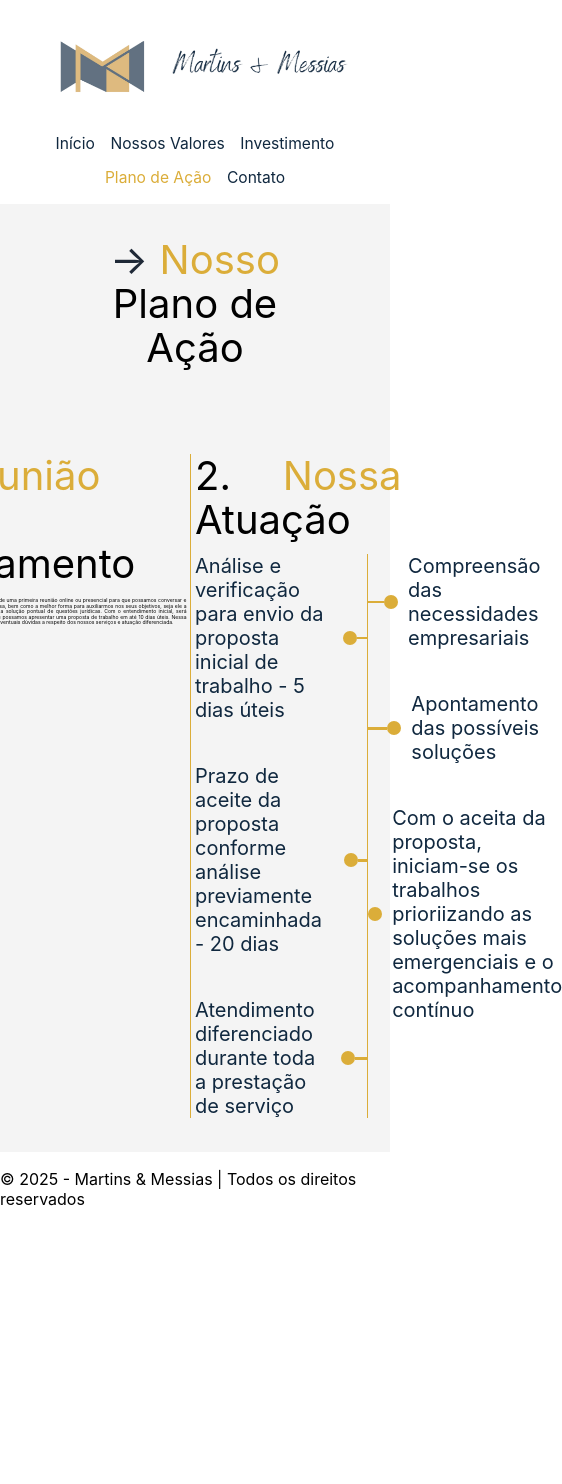
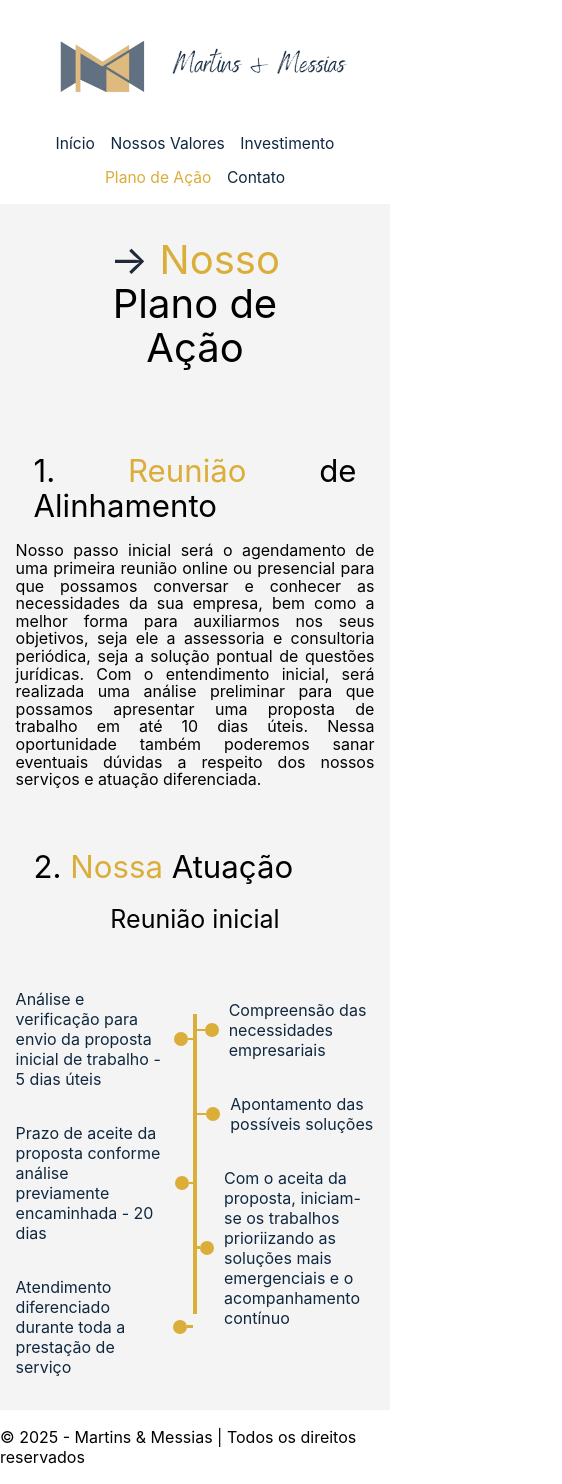
Before and after one commit to devthiagogomes/MartinsMessias, a React (Create React App) app: page /plano-de-acao in a window 390 px wide. Shown: the whole page, 562 px wide, since content can reach past the window. Before the commit the page ends 1226 px from the top, so only its background shows below. Built offline with nearby package versions, Linux system fonts and the light colour scheme.

Commit message:
fixed action plan

```diff
--- a/public/index.html
+++ b/public/index.html
@@ -7,7 +7,7 @@
     <meta name="theme-color" content="#000000" />
     <meta
       name="description"
-      content="Web site created using create-react-app"
+      content="Recuperação de crédito tributário"
     />
     <link rel="apple-touch-icon" href="%PUBLIC_URL%/logo192.png" />
     <!--
--- a/src/css/Action-Plan-Page.css
+++ b/src/css/Action-Plan-Page.css
@@ -64,11 +64,19 @@
   display: flex;
 }
 
+.upper-tree{
+  display: flex;
+  flex-direction: column;
+  text-align: center;
+  gap: 2vh;
+}
+
 .left-wing{
   display: flex;
   flex-direction: column;
   width: 50%;
   gap: 5vh;
+  margin-top: 4.5vh;
 }
 
 .right-wing{
@@ -113,7 +121,7 @@
 
 .ball-line{
   height: 0.3vh;
-  width: 30%;
+  width: 15%;
   background-color: #dbad39;
 }
 
@@ -121,3 +129,65 @@
   width: 0.3vw;
   background-color: #dbad39;
 }
+
+.spacer-mobile{
+    display: none;
+}
+
+.initial-meeting{
+  font-size: clamp(25px, 1vw, 100px);
+  font-family: 'Inter', serif;
+}
+
+@media (max-width: 768px) {
+  .title, .sub-title {
+    width: 90%;
+    font-size: clamp(30px, 8vw, 50px);
+  }
+
+  .action-plan {
+    font-size: 16px;
+  }
+
+  .tree {
+    flex-direction: row;
+    align-items: center;
+  }
+
+  .left-wing,
+  .right-wing {
+    width: 100%;
+    gap: 4vh;
+  }
+
+  .investment-plan {
+    flex-direction: column;
+    width: 100%;
+  }
+
+  .planning-meeting {
+    width: 100%;
+    gap: 5vw;
+    align-items: center;
+    text-align: justify;
+  }
+
+  .ball-line {
+    width: 10%;
+  }
+
+  .ball-text {
+    font-size: 16px;
+  }
+  .spacer-mobile{
+    display: block;
+    height: 5vh;
+  }
+
+.ball-center-divider {
+  width: 2.3vw;
+  background-color: #dbad39;
+  height: 100%;
+  min-height: 300px;
+}
+}
--- a/src/pages/ActionPlanPage.js
+++ b/src/pages/ActionPlanPage.js
@@ -20,28 +20,45 @@ export default function ActionPlanPage() {
       <Space height={10}></Space>
       <div className="investment-plan">
         <div className="planning-meeting">
-          <div className="sub-title">1.<span className="highlight"> Reunião</span> de Alinhamento </div>
+          <div className="sub-title">
+            1.<span className="highlight"> Reunião</span> de Alinhamento{" "}
+          </div>
           <div className="action-plan">
-            Nosso passo inicial será o agendamento de uma primeira reunião online ou presencial para que possamos conversar e conhecer as necessidades da sua empresa, bem como a melhor forma para auxiliarmos nos seus objetivos, seja ele a assessoria e consultoria periódica, seja a solução pontual de questões jurídicas.
-            Com o entendimento inicial, será realizada uma análise preliminar para que possamos apresentar uma proposta de trabalho em até 10 dias úteis.
-            Nessa oportunidade também poderemos sanar eventuais dúvidas a respeito dos nossos serviços e atuação diferenciada.
+            Nosso passo inicial será o agendamento de uma primeira reunião
+            online ou presencial para que possamos conversar e conhecer as
+            necessidades da sua empresa, bem como a melhor forma para
+            auxiliarmos nos seus objetivos, seja ele a assessoria e consultoria
+            periódica, seja a solução pontual de questões jurídicas. Com o
+            entendimento inicial, será realizada uma análise preliminar para que
+            possamos apresentar uma proposta de trabalho em até 10 dias úteis.
+            Nessa oportunidade também poderemos sanar eventuais dúvidas a
+            respeito dos nossos serviços e atuação diferenciada.
           </div>
         </div>
         <div className="divider" />
         <div className="planning-meeting">
-          <div className="sub-title">2.<span className="highlight"> Nossa</span> Atuação </div>
+          <div className="spacer-mobile" />
+          <div className="sub-title">
+            2.<span className="highlight"> Nossa</span> Atuação{" "}
+          </div>
+          <div className="upper-tree">
+            <div className="initial-meeting">
+            Reunião inicial
+            </div>
             <div className="tree">
               <div className="left-wing">
                 <div className="ball-divider">
                   <div className="ball-text">
-                  Análise e verificação para envio da proposta inicial de trabalho - 5 dias úteis
+                    Análise e verificação para envio da proposta inicial de
+                    trabalho - 5 dias úteis
                   </div>
                   <div className="left-ball" />
                   <div className="ball-line" />
                 </div>
                 <div className="ball-divider">
                   <div className="ball-text">
-                  Prazo de aceite da proposta conforme análise previamente encaminhada - 20 dias
+                    Prazo de aceite da proposta conforme análise previamente
+                    encaminhada - 20 dias
                   </div>
                   <div className="left-ball" />
                   <div className="ball-line" />
@@ -67,20 +84,23 @@ export default function ActionPlanPage() {
                   <div className="ball-line" />
                   <div className="right-ball" />
                   <div className="ball-text">
-                  Apontamento das possíveis  soluções
+                    Apontamento das possíveis soluções
                   </div>
                 </div>
                 <div className="ball-divider">
                   <div className="ball-line" />
                   <div className="right-ball" />
                   <div className="ball-text">
-                  Com o aceita da proposta, iniciam-se os trabalhos prioriizando as soluções mais emergenciais e o acompanhamento contínuo
+                    Com o aceita da proposta, iniciam-se os trabalhos
+                    prioriizando as soluções mais emergenciais e o
+                    acompanhamento contínuo
                   </div>
                 </div>
               </div>
             </div>
           </div>
         </div>
-    </div >
+      </div>
+    </div>
   );
 }
```
Lines whose indentation alone changed are shown as unchanged.
